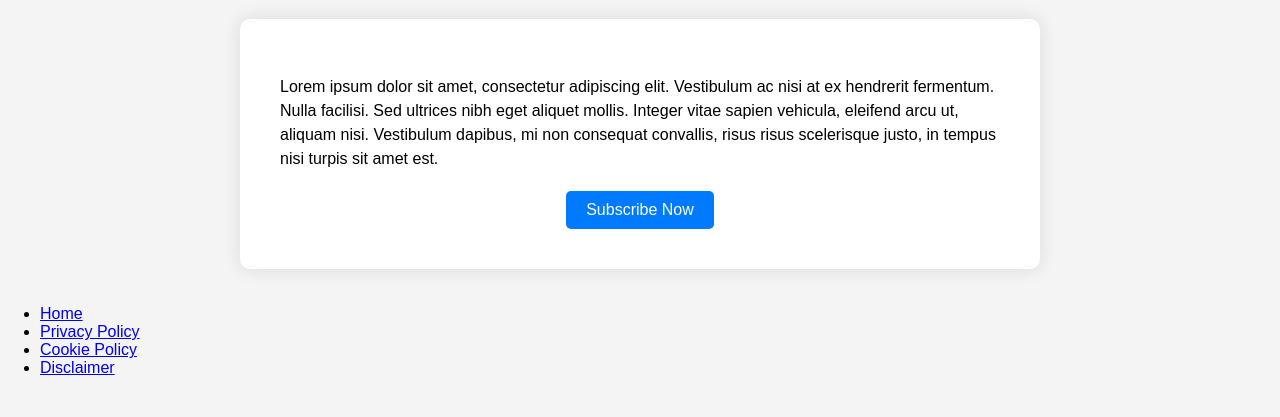
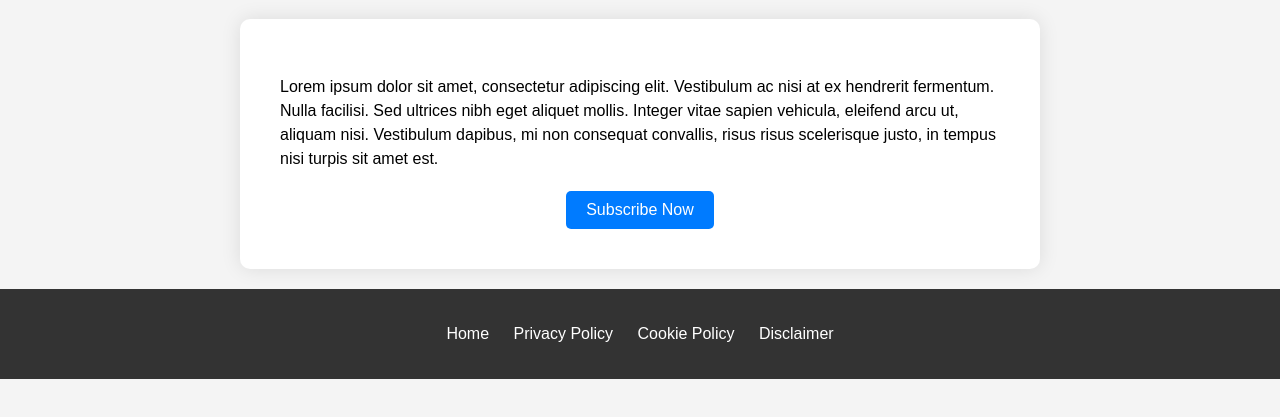
Before and after one commit to Rexdeboss/Trendyfinds, a plain HTML site: page index.html in a window 1280 px wide. Shown: the part 99-516 px from the top of the page. Drawn offline with Linux system fonts and the light colour scheme.

Commit message:
Update styles.css

```diff
--- a/styles.css
+++ b/styles.css
@@ -92,10 +92,38 @@ button {
     border: 1px solid #ccc;
     border-radius: 5px;
     font-size: 16px;
+    transition: all 0.3s ease; /* Added transition for smooth animation */
 }
 
 .input-container input[type="email"]:focus {
     outline: none;
     border-color: #007bff;
     box-shadow: 0 0 5px rgba(0, 123, 255, 0.5);
+    width: calc(100% - 42px); /* Expanded width on focus */
 }
+
+footer {
+    background-color: #333;
+    color: #fff;
+    text-align: center;
+    padding: 20px 0;
+}
+
+footer ul {
+    list-style: none;
+    padding: 0;
+}
+
+footer ul li {
+    display: inline;
+    margin-right: 20px;
+}
+
+footer ul li:last-child {
+    margin-right: 0;
+}
+
+footer ul li a {
+    color: #fff;
+    text-decoration: none;
+}
```
